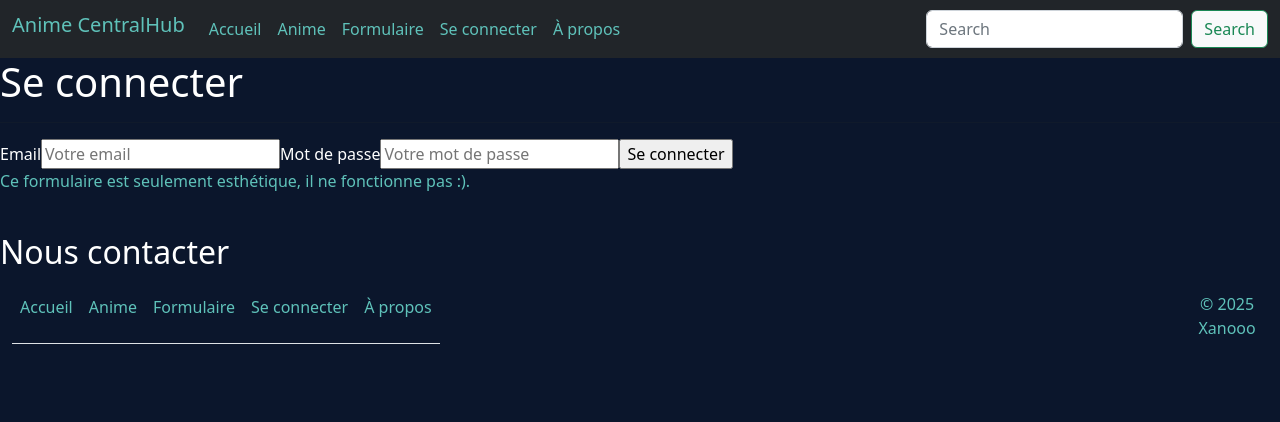
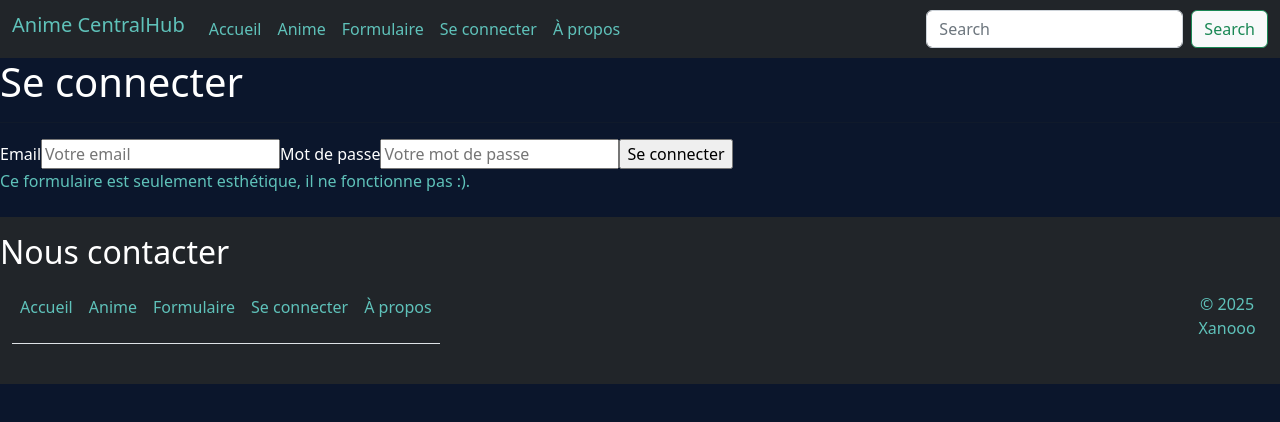
Before and after one commit to Xanooo/ReactApp, a React (Vite) app: page /seconnecter in a window 1280 px wide. Shown: the top 422 px of the page. Built offline with nearby package versions, Linux system fonts and the light colour scheme.

Commit message:
Modification du titre et du Boostrap du footer.

```diff
--- a/index.html
+++ b/index.html
@@ -4,7 +4,7 @@
     <meta charset="UTF-8" />
     <link rel="icon" type="image/svg+xml" href="/vite.svg" />
     <meta name="viewport" content="width=device-width, initial-scale=1.0" />
-    <title>Vite + React + TS</title>
+    <title>Anime CentralHub</title>
   </head>
   <body>
     <div id="root"></div>
--- a/src/components/Footer/Footer.tsx
+++ b/src/components/Footer/Footer.tsx
@@ -10,9 +10,9 @@ function Footer() {
     { label: "À propos", path: "/about" },
   ];
   return (
-    <footer className="py-3 my-4">
+    <footer className="py-3 my-4 bg-dark">
       <h2>Nous contacter</h2>
-      <nav className="navbar navbar-expand-lg navbar-light ">
+      <nav className="navbar navbar-expand-lg navbar-light  ">
         <div className="container-fluid">
           <button
             className="navbar-toggler"
```
